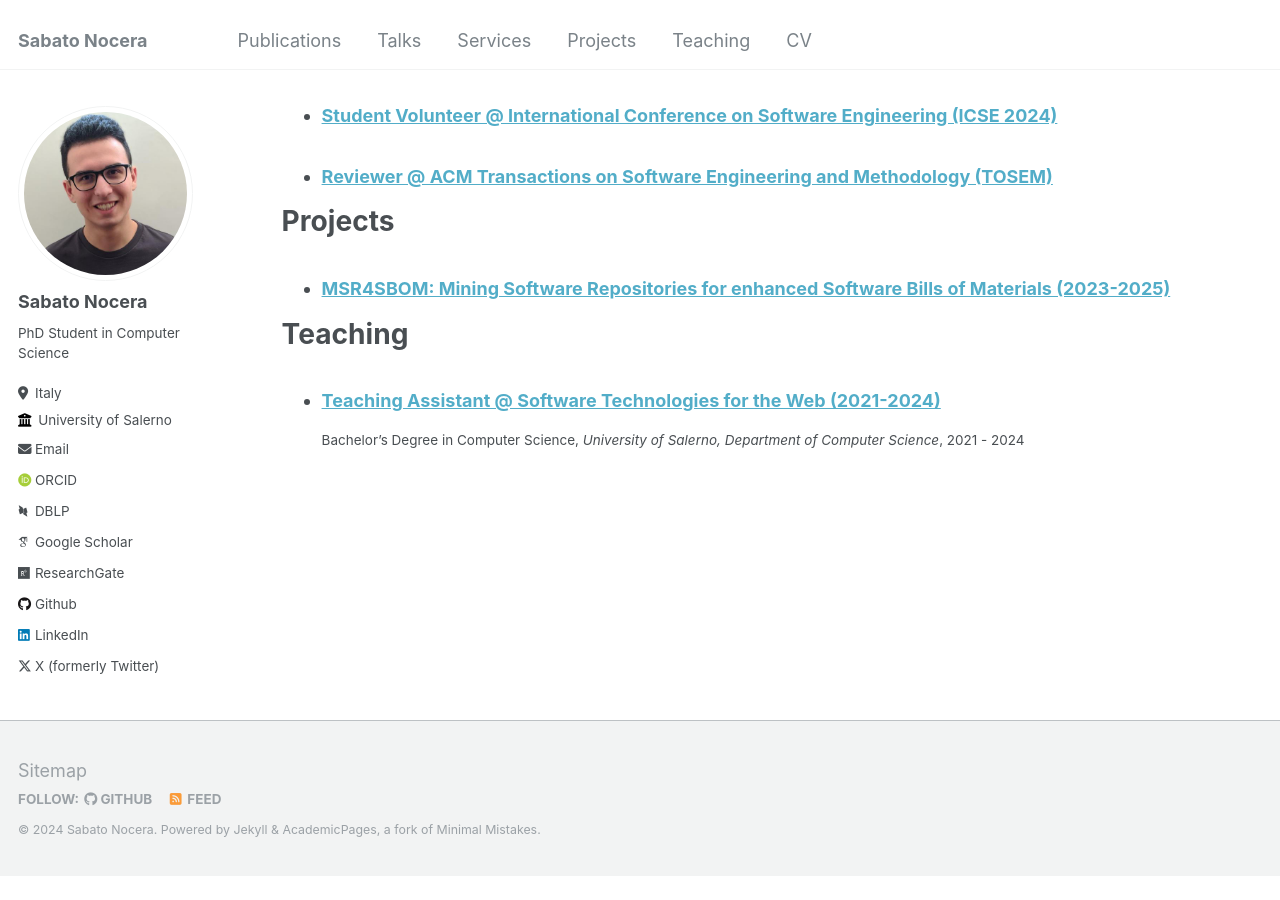
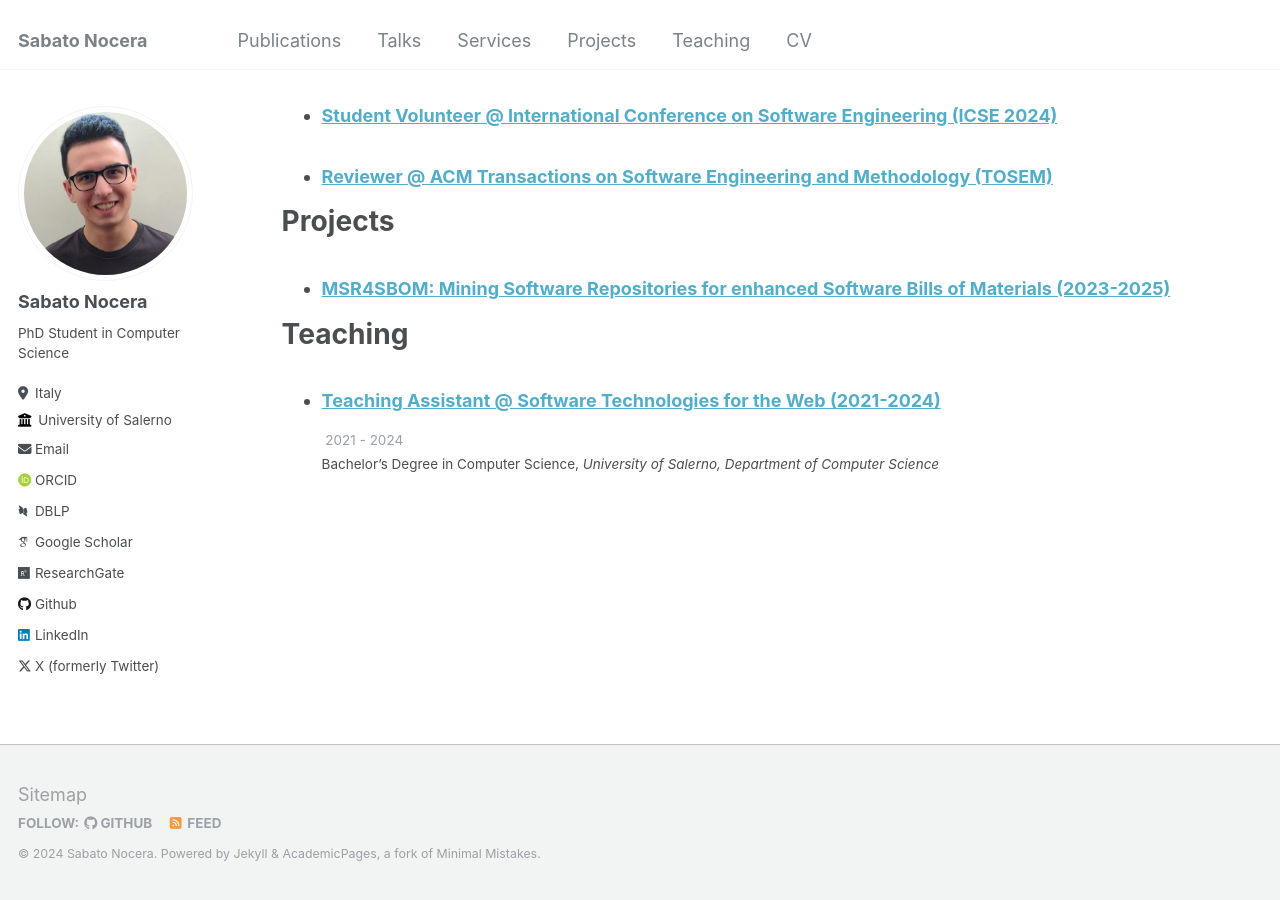
Before and after one commit to sabato-nocera/sabato-nocera.github.io, a Jekyll site: the page built from _pages/cv.md, in a window 1280 px wide and 900 px high, scrolled down 2428 px. Built offline with Jekyll 4.4.1, drawn with Linux system fonts in a browser that asks for light colours; some web fonts are replaced; before the commit the page ends 3303 px from its top, so only the background shows below that.

Commit message:
Update archive-single-cv.html

```diff
--- a/_includes/archive-single-cv.html
+++ b/_includes/archive-single-cv.html
@@ -38,7 +38,8 @@
     {% endif %}
     {% if post.venue%}<p class="archive__item-excerpt" itemprop="description">{{ post.citation }}</p> {% endif %}
     {% if post.collection == 'teaching' %}
-        <p class="archive__item-excerpt"> {{ post.type }}, <i>{{ post.venue }}</i>, {{ post.date | default: "1900-01-01" | date: "%Y" }} - {{ post.end_date | default: "1900-01-01" | date: "%Y" }}</p>
+      <p class="page__meta"><i class="fa fa-clock-o" aria-hidden="true"></i> {{ post.date | default: "1900-01-01" | date: "%Y" }} - {{ post.end_date | default: "1900-01-01" | date: "%Y" }}</p>
+        <p class="archive__item-excerpt"> {{ post.type }}, <i>{{ post.venue }}</i></p>
     {% endif %}
     </li>
  </article>
```
